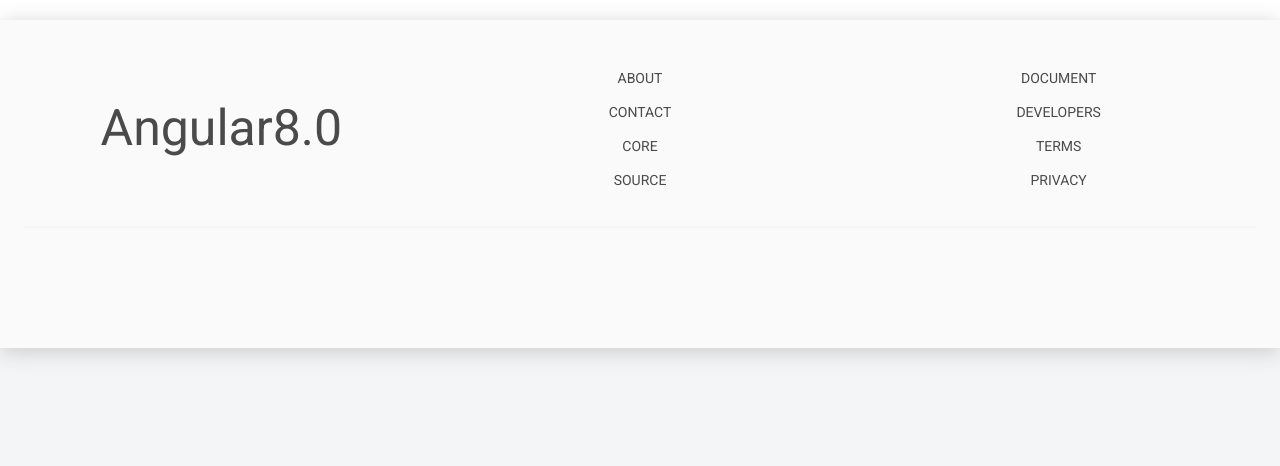
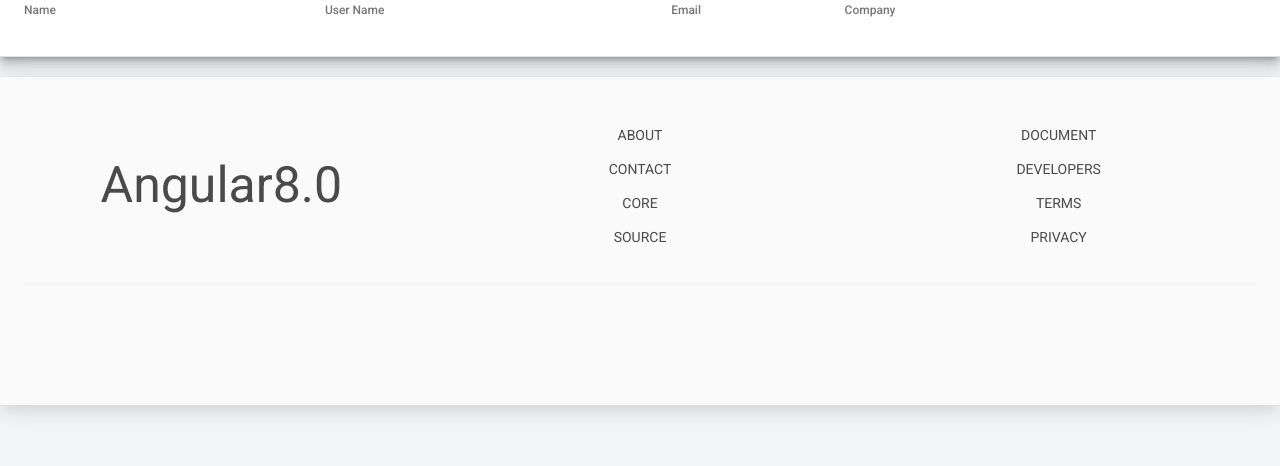
Before and after one commit to web-dot/Angular-website, an Angular app: page /users in a window 1280 px wide. Before the commit this address led to /. Shown: the top 466 px of the page. Built offline with nearby package versions, Linux system fonts and the light colour scheme.

Commit message:
mat-table-ok

```diff
--- a/src/app/app-routing.module.ts
+++ b/src/app/app-routing.module.ts
@@ -1,3 +1,4 @@
+import { UsersmoduleModule } from './usersmodule/usersmodule.module';
 import { LoginFormComponent } from './forms/login-form/login-form.component';
 import { PlayersComponent } from './players/players.component';
 import { Component, NgModule } from '@angular/core';
@@ -17,6 +18,10 @@ const routes: Route[] = [
   {
     path: 'players',
     component: PlayersComponent
+  },
+  {
+    path: 'users',
+    loadChildren: () => import('src/app/usersmodule/usersmodule.module').then(m => m.UsersmoduleModule)
   }
 ]; //configures routes
 
--- a/src/app/forms/login-form/login-form.component.ts
+++ b/src/app/forms/login-form/login-form.component.ts
@@ -63,7 +63,8 @@ loginForm = this.fb.group({
     console.log(this.loginForm.value);
     let rawusers = localStorage.getItem('usersDB');
     if(rawusers == null){
-      alert("kindly sign-up to login")
+      alert("kindly sign-up to login");
+      this.router.navigateByUrl('');
     }
     else{
       let users = JSON.parse(rawusers);
--- a/src/app/forms/reg-form/reg-form.component.css
+++ b/src/app/forms/reg-form/reg-form.component.css
@@ -59,3 +59,13 @@
     color: rgb(65, 194, 0);
     opacity: 0;
   }
+  .container{
+    display: flex;
+    flex-direction: row;
+    flex-wrap:no;
+    justify-content: space-evenly;
+    align-items: center;
+  }
+  .box{
+    border: 1px solid red;
+  }
--- a/src/app/forms/reg-form/reg-form.component.html
+++ b/src/app/forms/reg-form/reg-form.component.html
@@ -9,7 +9,12 @@
       <mat-card-content>
 
         <form [formGroup]='regForm' (ngSubmit)="submit()">
+          <div class="col-md-4">
 
+          </div>
+          <div class="col-md-4">
+
+          </div>
             <mat-form-field appearance="fill">
               <mat-label>Name</mat-label>
               <input type="text" matInput placeholder="Enter Your Name" formControlName="name" required>
@@ -36,12 +41,18 @@
             </mat-form-field>
 
             <mat-form-field appearance="fill">
+              <mat-label>Company</mat-label>
+              <input type="text" matInput placeholder="company" formControlName="company" required>
+            </mat-form-field>
+
+            <mat-form-field appearance="fill">
                 <mat-label>Password</mat-label>
                 <input type="password" matInput placeholder="Enter Password" formControlName="pass" required>
                 <mat-error *ngIf="!regForm.controls['pass'].valid && regForm.controls['pass'].touched">
                   {{ getErrorPassword() }}
                 </mat-error>
             </mat-form-field><br>
+
             <br>
             <button type="submit" [disabled]="!regForm.valid" mat-button>REGISTER</button><br>
             <small>Form Status: {{ regForm.status }}</small>
--- a/src/app/forms/reg-form/reg-form.component.ts
+++ b/src/app/forms/reg-form/reg-form.component.ts
@@ -1,5 +1,6 @@
 import { Component, OnInit } from '@angular/core';
 import { FormBuilder, Validators, FormControl, FormGroup } from '@angular/forms';
+import { Router } from '@angular/router';
 
 @Component({
   selector: 'app-reg-form',
@@ -31,12 +32,13 @@ export class RegFormComponent implements OnInit {
   emailregex: RegExp = /^(([^<>()\[\]\\.,;:\s@"]+(\.[^<>()\[\]\\.,;:\s@"]+)*)|(".+"))@((\[[0-9]{1,3}\.[0-9]{1,3}\.[0-9]{1,3}\.[0-9]{1,3}])|(([a-zA-Z\-0-9]+\.)+[a-zA-Z]{2,}))$/
   regForm =this.fb.group({
     name: [null, [Validators.required, Validators.minLength(6)]],
-    uname: ['',[Validators.required, Validators.minLength(4)]],
-    email: ['', [Validators.required, Validators.pattern(this.emailregex)]],
-    pass: ['', [Validators.required, Validators.pattern(/^(?=.*[a-z])(?=.*[A-Z])(?=.*[0-9])(?=.{8,})/)]]
+    uname: [null,[Validators.required, Validators.minLength(4)]],
+    email: [null, [Validators.required, Validators.pattern(this.emailregex)]],
+    pass: [null, [Validators.required, Validators.pattern(/^(?=.*[a-z])(?=.*[A-Z])(?=.*[0-9])(?=.{8,})/)]],
+    company: [null, [Validators.required]]
   })
 
-  constructor(private fb: FormBuilder) {
+  constructor(private fb: FormBuilder, private router: Router) {
 
    }
 
@@ -58,6 +60,7 @@ export class RegFormComponent implements OnInit {
       localStorage.setItem('usersDB', JSON.stringify(this.users));
     }
     this.reset();
+    this.router.navigateByUrl('');
   }
 
   reset(){
--- /dev/null
+++ b/src/app/usersmodule/users.component.html
@@ -0,0 +1,3 @@
+
+<app-toolbar [user]="user"></app-toolbar>
+<router-outlet></router-outlet>
--- /dev/null
+++ b/src/app/usersmodule/users/users.component.css
@@ -0,0 +1,3 @@
+table {
+  width: 100%;
+}
--- /dev/null
+++ b/src/app/usersmodule/users/users.component.html
@@ -0,0 +1,33 @@
+<table mat-table [dataSource]="dataSource" class="mat-elevation-z8">
+
+  <!--- Note that these columns can be defined in any order.
+        The actual rendered columns are set as a property on the row definition" -->
+
+
+  <!-- Name Column -->
+  <ng-container matColumnDef="name">
+    <th mat-header-cell *matHeaderCellDef> Name </th>
+    <td mat-cell *matCellDef="let element"> {{element.name}} </td>
+  </ng-container>
+
+  <!-- Symbol Column -->
+  <ng-container matColumnDef="uname">
+    <th mat-header-cell *matHeaderCellDef> User Name </th>
+    <td mat-cell *matCellDef="let element"> {{element.uname}} </td>
+  </ng-container>
+
+  <!-- Symbol Column -->
+  <ng-container matColumnDef="email">
+    <th mat-header-cell *matHeaderCellDef> Email </th>
+    <td mat-cell *matCellDef="let element"> {{element.email}} </td>
+  </ng-container>
+
+  <ng-container matColumnDef="company">
+    <th mat-header-cell *matHeaderCellDef> Company </th>
+    <td mat-cell *matCellDef="let element"> {{element.company}} </td>
+  </ng-container>
+
+
+  <tr mat-header-row *matHeaderRowDef="displayedColumns"></tr>
+  <tr mat-row *matRowDef="let row; columns: displayedColumns;"></tr>
+</table>
--- /dev/null
+++ b/src/app/usersmodule/users/users.component.ts
@@ -0,0 +1,39 @@
+import { Component, OnInit } from '@angular/core';
+import { MatTableDataSource } from '@angular/material/table';
+
+@Component({
+  selector: 'app-users',
+  templateUrl: './users.component.html',
+  styleUrls: ['./users.component.css']
+})
+export class UsersComponent implements OnInit {
+
+  displayedColumns: string[] = ['name', 'uname', 'email', 'company']
+  dataSource = new MatTableDataSource<User[]>();
+  role: string ='';
+  // usersList: User[] = [];
+
+  constructor() { }
+
+  ngOnInit(): void {
+    this.getUserData();
+  }
+
+  getUserData(){
+    let rawusers = localStorage.getItem('usersDB');
+    if(rawusers != null){
+      let usersList = JSON.parse(rawusers);
+      usersList.push()
+      this.dataSource = new MatTableDataSource<User[]>(usersList);
+    }
+  }
+
+}
+
+export interface User{
+  name:'';
+  uname:'';
+  email:'';
+  pass:'';
+  company:'';
+}
```
Also changed, not shown: src/app/Users.ts (added, +7 -0 lines), src/app/usersmodule/usersmodule-routing.module.ts (added, +19 -0 lines), src/app/usersmodule/usersmodule.module.ts (added, +22 -0 lines), 1 other file (tests, documents, lock files or other folders).
